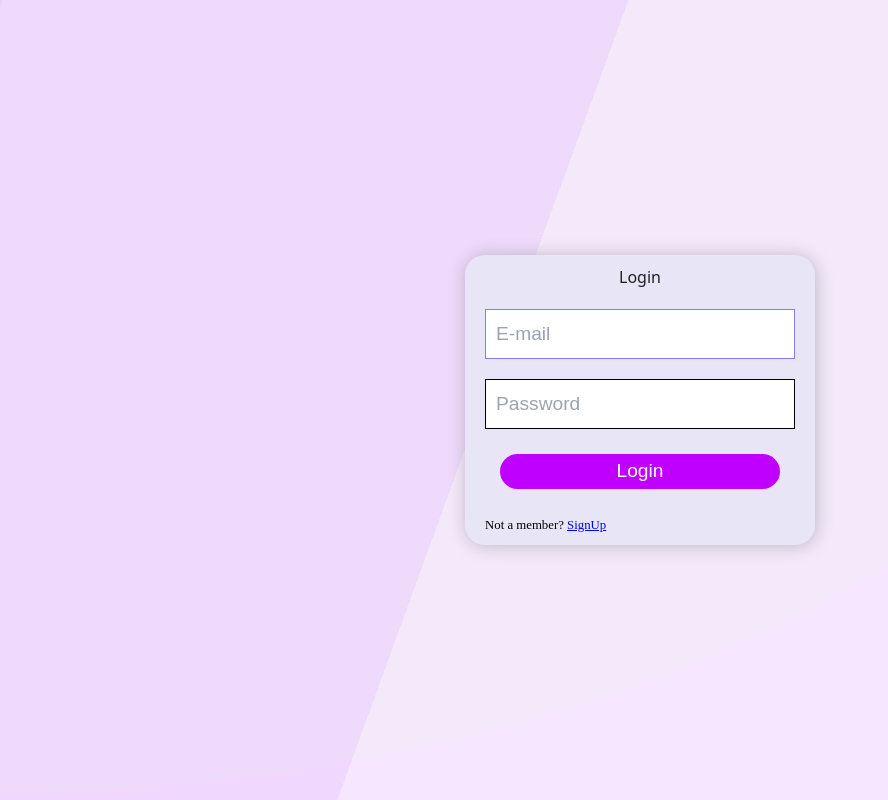
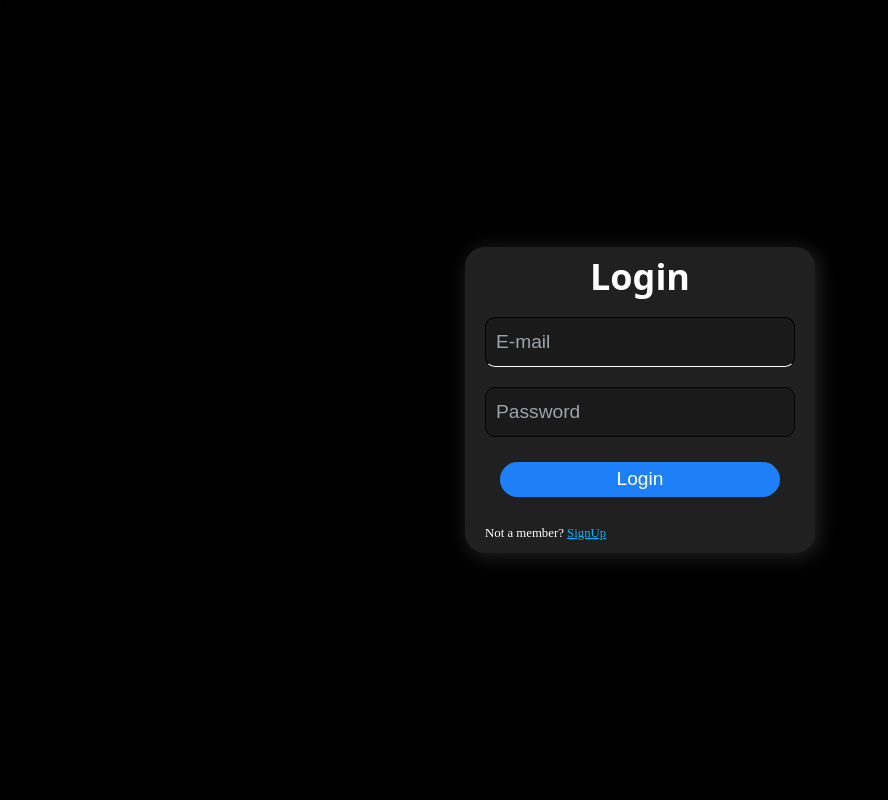
Before and after one commit to abhishek-403/kilogram, a React (Create React App) app: page /login in a window 1280 px wide. Shown: the whole page, without its empty margins (0-888 px from the left). Built offline with nearby package versions, Linux system fonts and the light colour scheme; no server answers.

Commit message:
css done

```diff
--- a/src/components/Loading/Loading.js
+++ b/src/components/Loading/Loading.js
@@ -12,7 +12,8 @@ function Loading() {
                     zIndex: '100',
                     height: "100vh",
                     width: "100vw",
-                    backgroundColor: "hsl(0deg 0% 0% / 70%)"
+                    background: "hsl(0deg 0% 0% / 80%)",
+
 
                 }
             }
--- a/src/components/Search/Search.js
+++ b/src/components/Search/Search.js
@@ -28,7 +28,7 @@ function Search() {
 
 
             </div>
-            <div className="data w-[30%]">
+            <div className="data w-[100%] lg:w-[30%] px-[10px]">
                 {
                     search === "" ? null :
                         data?.map((item, i) => {
--- a/src/components/Search/search.scss
+++ b/src/components/Search/search.scss
@@ -31,11 +31,14 @@
     }
   }
 }
-C {
+@media (max-width: 768px) {
   #search-page {
     display: block;
+    width: 100%;
     .search {
-      padding-top: 0;
+      // padding-top: 0;
+      padding-top: 65px;
+      width: 100%;
       text-align: center;
 
       input {
@@ -45,3 +48,19 @@ C {
     }
   }
 }
+@media (max-width: 480px) {
+  #search-page {
+    display: block;
+    width: 100%;
+    .search {
+      padding-top: 65px;
+      width: 100%;
+      text-align: center;
+
+      input {
+        margin: auto;
+        width: 90%;
+      }
+    }
+  }
+}
--- a/src/components/createPost/createpost.scss
+++ b/src/components/createPost/createpost.scss
@@ -78,9 +78,7 @@
 @media (max-width: 480px) {
   .create-post {
     top: 0;
-    height: 100vh;
-    width: 100vw;
-    position: fixed;
+
     display: flex;
     align-items: center;
     justify-content: center;
@@ -89,11 +87,8 @@
       width: 90vw;
       min-height: 170px;
       gap: 15px;
-      background: linear-gradient(
-        140deg,
-        rgb(216, 133, 255),
-        rgb(255, 236, 251)
-      );
+      margin: 0;
+
       border-radius: 30px;
       padding: 15px 20px;
       box-shadow: 1px 1px 10px 1px rgba(0, 0, 0, 0.625);
--- a/src/components/feed/feed.scss
+++ b/src/components/feed/feed.scss
@@ -56,10 +56,13 @@
 
 @media screen and (max-width: 780px) {
   .feed {
+    .container {
 
-  height: calc(100vh - (calc( (var(--nav-ht) + var(--bottomnav-ht)))));
-    .container {
       padding: 0px;
+      .left-part{
+        margin-bottom: var(--bottomnav-ht);
+
+      }
       .right-part {
         display: none;
       }
@@ -71,6 +74,7 @@
   .feed {
     .container {
       .left-part {
+        margin-bottom: var(--bottomnav-ht);
         gap: 0px;
         .each-post {
           border-bottom: none;
--- a/src/components/followings/followings.scss
+++ b/src/components/followings/followings.scss
@@ -28,3 +28,30 @@
     }
   }
 }
+
+@media (max-width: 480px) {
+  .profile-card {
+width: 100%;
+    .name-dp {
+      width: 100%;
+      .Avatar {
+        img {
+          border-radius: 50px;
+        }
+      }
+    }
+    .data-block {
+      gap: 5px;
+      #name {
+        font-family: var(--h1-font);
+        font-size: 14px;
+        color: white;
+      }
+      #username {
+        font-family: var(--p-font);
+        font-size: 12px;
+        color: white;
+      }
+    }
+  }
+}
--- a/src/components/updateprofile/updateprofile.scss
+++ b/src/components/updateprofile/updateprofile.scss
@@ -1,9 +1,10 @@
 .update-profile {
   height: 100%;
   padding: 5px 0px;
+  background-color: black;
 
   .container {
-    padding-top:60px ;
+    padding-top:60px;
     height: 100%;
 
     display: flex;
@@ -119,11 +120,9 @@
 
 @media (max-width: 480px) {
   .update-profile {
-    background: linear-gradient(110deg, #a50af311 40%, rgba(0, 0, 0, 0) 30%),
-      radial-gradient(farthest-corner at 0% 0%, #7a00cc16 70%, #bf3fff21 70%);
-    height: calc(100vh - (calc((var(--nav-ht) + var(--bottomnav-ht)))));
     overflow: scroll;
     .container {
+      margin-bottom: var(--bottomnav-ht);
       flex-direction: column;
       gap: 10px;
 
--- a/src/pages/Login/Login.js
+++ b/src/pages/Login/Login.js
@@ -44,14 +44,14 @@ function Login() {
 
             <div className="content flexcol">
                 <div className="top">
-                    <h2>Login</h2>
+                    <h2 className='text-white text-3xl sm:text-4xl font-bold '>Login</h2>
 
                 </div>
 
                 <form onKeyUp={e => e.key === "Enter" ? handleSubmit() : null} className="mid flexcol">
                     <div id="email">
 
-                        <input autoFocus onChange={(e) => setEmail(e.target.value)} autoComplete='off' placeholder='E-mail' type="text" id='input-email' />
+                        <input autoFocus onChange={(e) => setEmail(e.target.value)} autoComplete='off' placeholder='E-mail' type="email" id='input-email' />
                     </div>
 
                     <div id="password">
--- a/src/pages/Login/Login.scss
+++ b/src/pages/Login/Login.scss
@@ -1,21 +1,22 @@
 #login {
   height: 100vh;
   width: 100vw;
-  background: linear-gradient(110deg, #a50af311 40%, rgba(0, 0, 0, 0) 30%),
-  radial-gradient(farthest-corner at 0% 0%, #7a00cc16 70%, #bf3fff21 70%);
-  background-size: cover;
+ background-color: rgb(0, 0, 0);
 
-  .content {
+ .content {
     width: 350px;
 
-    background-color: var(--lighter-col);
+    background-color: #202020;
     border-radius: 20px;
-    box-shadow: 1px 1px 18px 0px rgba(0, 0, 0, 0.214);
+    box-shadow: 3px 3px 20px 01px rgba(184, 175, 175, 0.201);
    gap: 20px;
+
 
     padding: 10px 20px;
     margin: 10px 20px;
+
     .top {
+      color: white;
       text-align: center;
     }
     .mid {
@@ -34,8 +35,11 @@
         transition:all .2s ease-out;
         outline: 0;
 
+        color: white;
+        background-color: #1a1a1a;
+        border-radius: 10px;
         &:focus {
-          border-color:rgb(127, 127, 255);
+          border-bottom-color:rgb(255, 255, 255);
         }
       }
       div {
@@ -48,7 +52,7 @@
         font-family: var(--p-font);
         font-size: var(--p-font-size);
         border-radius: 30px;
-        background-color: var(--sec-col);
+        background-color: #1e80f8;
         color: white;
         border: none;
 
@@ -57,8 +61,9 @@
     .bottom {
       font-family: var(--allh-font);
       font-size: var(--smaller-font-size);
+      color: white;
       a {
-        color: blue;
+        color: rgb(0, 183, 255);
         text-decoration: underline;
       }
     }
--- a/src/pages/Signup/Signup.js
+++ b/src/pages/Signup/Signup.js
@@ -48,7 +48,7 @@ function Signup() {
 
             <div className="content flexcol">
                 <div className="top">
-                    <h2>Sign up</h2>
+                    <h2 className='text-white text-3xl sm:text-4xl font-bold'>Sign up</h2>
 
                 </div>
 
@@ -60,7 +60,7 @@ function Signup() {
                     </div>
 
                     <div id="email">
-                        <input ref={email} autoComplete='off' placeholder='E-mail' type="text" id='input-email' />
+                        <input ref={email} autoComplete='off' placeholder='E-mail' type="email" id='input-email' />
                     </div>
 
                     <div id="password">
--- a/src/pages/Signup/signup.scss
+++ b/src/pages/Signup/signup.scss
@@ -1,22 +1,21 @@
 #signup {
     height: 100vh;
     width: 100vw;
-    background: linear-gradient(110deg, #a50af311 40%, rgba(0, 0, 0, 0) 30%),
-    radial-gradient(farthest-corner at 0% 0%, #7a00cc16 70%, #bf3fff21 70%);
-    background-size: cover;
+
+ background-color: rgb(0, 0, 0);
 
     .content {
       width: 350px;
 
-      background-color: var(--lighter-col);
+      background-color: #202020;
       border-radius: 20px;
-      box-shadow: 1px 1px 18px 0px rgba(0, 0, 0, 0.214);
+      box-shadow: 3px 3px 20px 01px rgba(184, 175, 175, 0.201);
       gap: 20px;
-
       padding: 10px 20px;
       margin: 10px 20px;
       .top {
         text-align: center;
+        color: white;
       }
       .mid {
         gap: 20px;
@@ -33,9 +32,13 @@
 
           transition:all .2s ease-out;
           outline: 0;
+          color: white;
+        background-color: #1a1a1a;
+        border-radius: 10px;
 
           &:focus {
-            border-color:rgb(127, 127, 255);
+
+            border-bottom-color:rgb(255, 255, 255);
           }
         }
         div {
@@ -50,7 +53,7 @@
           font-family: var(--p-font);
           font-size: var(--p-font-size);
           border-radius: 30px;
-          background-color: var(--prim-col);
+          background-color: #1e80f8;
           border: none;
           color: white;
 
@@ -59,8 +62,9 @@
       .bottom {
         font-family: var(--allh-font);
         font-size: var(--smaller-font-size);
+        color: white;
         a {
-          color: blue;
+          color: rgb(0, 183, 255);
           text-decoration: underline;
         }
       }
```
